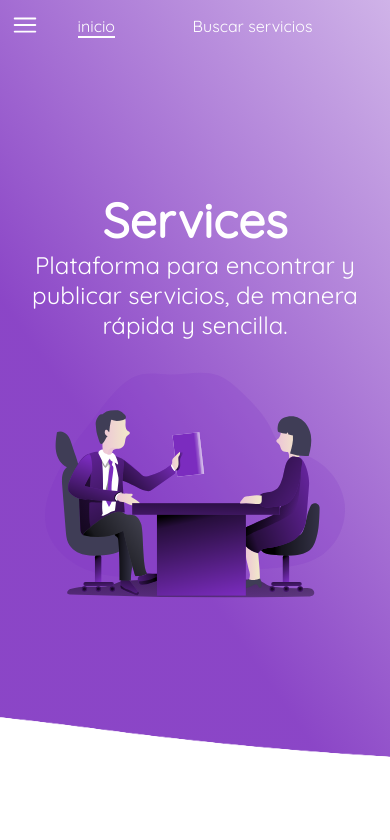
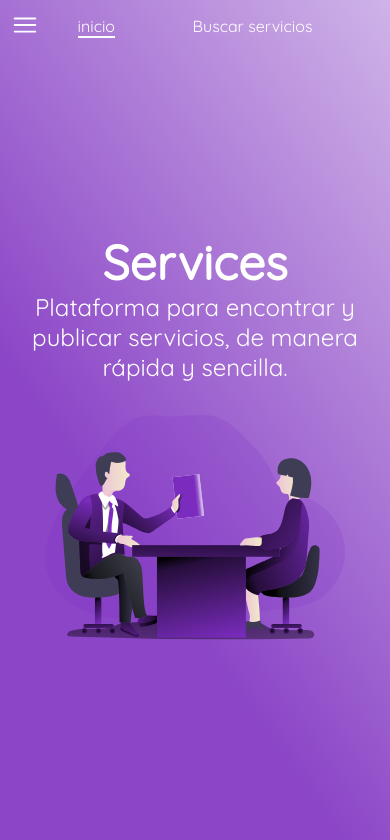
Before and after one commit to kevin030323/Services, a React (Create React App) app in the folder client/: page / in a window 390 px wide. Shown: the top 840 px of the page. Built offline with nearby package versions, Linux system fonts and the light colour scheme; no server answers.

Commit message:
wave responsive

```diff
--- a/client/src/componentes/Landing/Landing.module.css
+++ b/client/src/componentes/Landing/Landing.module.css
@@ -7,21 +7,21 @@
   );
 }
 
+@keyframes hola {
+  0% {
+    background-color: #fff;
+  }
+  100% {
+    background-color: red;
+  }
+}
+
 .content {
   display: flex;
   justify-content: center;
   align-items: center;
   height: 80vh;
   padding: 0 4rem;
-}
-
-@keyframes wave {
-  0% {
-    background-position-x: 0;
-  }
-  100% {
-    background-position-x: 2000px;
-  }
 }
 
 .contentText {
@@ -63,12 +63,27 @@
   animation: wave 10s linear infinite;
 }
 
+@keyframes wave {
+  0% {
+    background-position-x: 0;
+  }
+  100% {
+    background-position-x: 2000px;
+  }
+}
+
 @media (max-width: 600px) {
   .content {
     display: flex;
     flex-direction: column;
     padding: 0;
+    height: 100vh;
   }
+
+  .wave {
+    display: none;
+  }
+
   .contentText {
     width: 100%;
     height: max-content;
@@ -89,18 +104,14 @@
   .contentImg img {
     width: 400px;
   }
-
-  .wave {
-    bottom: 150px;
-  }
 }
 
 @media (max-width: 400px) {
   .wave {
-    bottom: 50px;
+    display: none;
   }
   .content {
-    height: 90vh;
+    height: 100vh;
   }
 
   .contentText {
```
